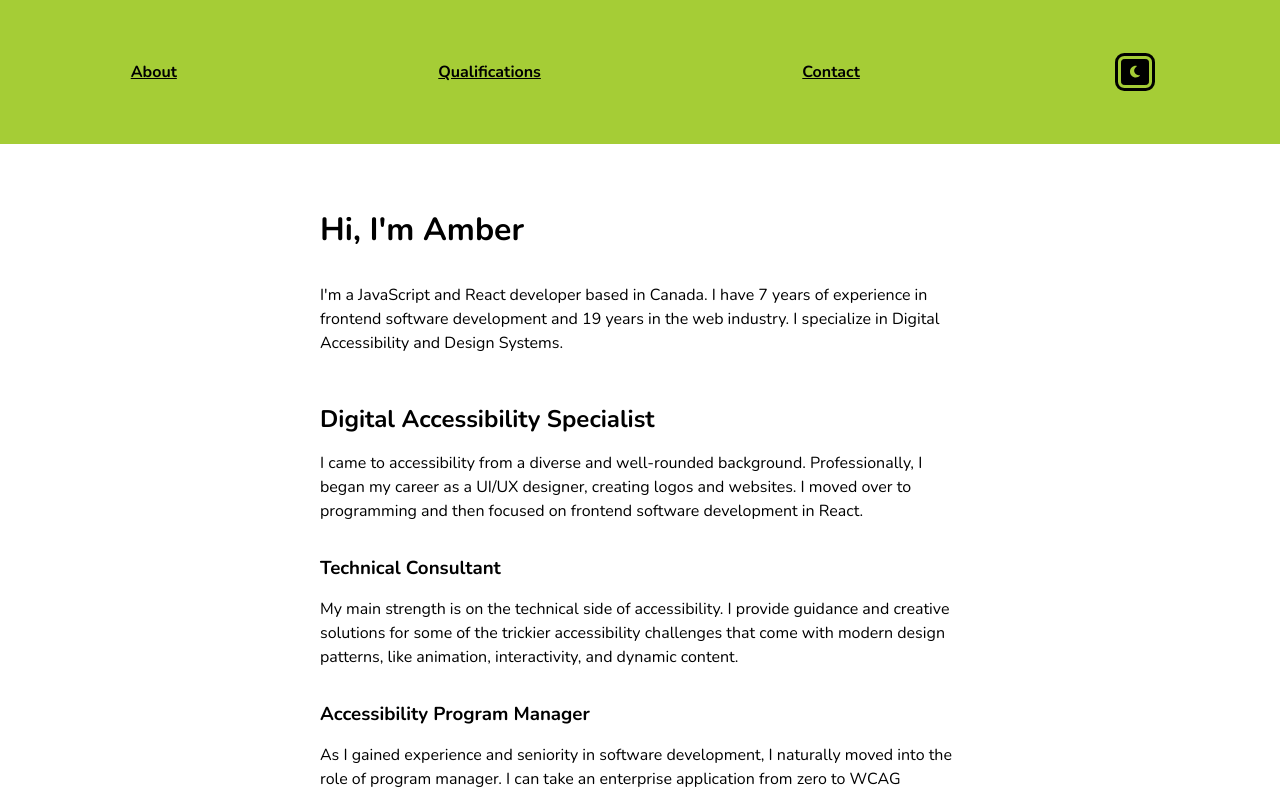
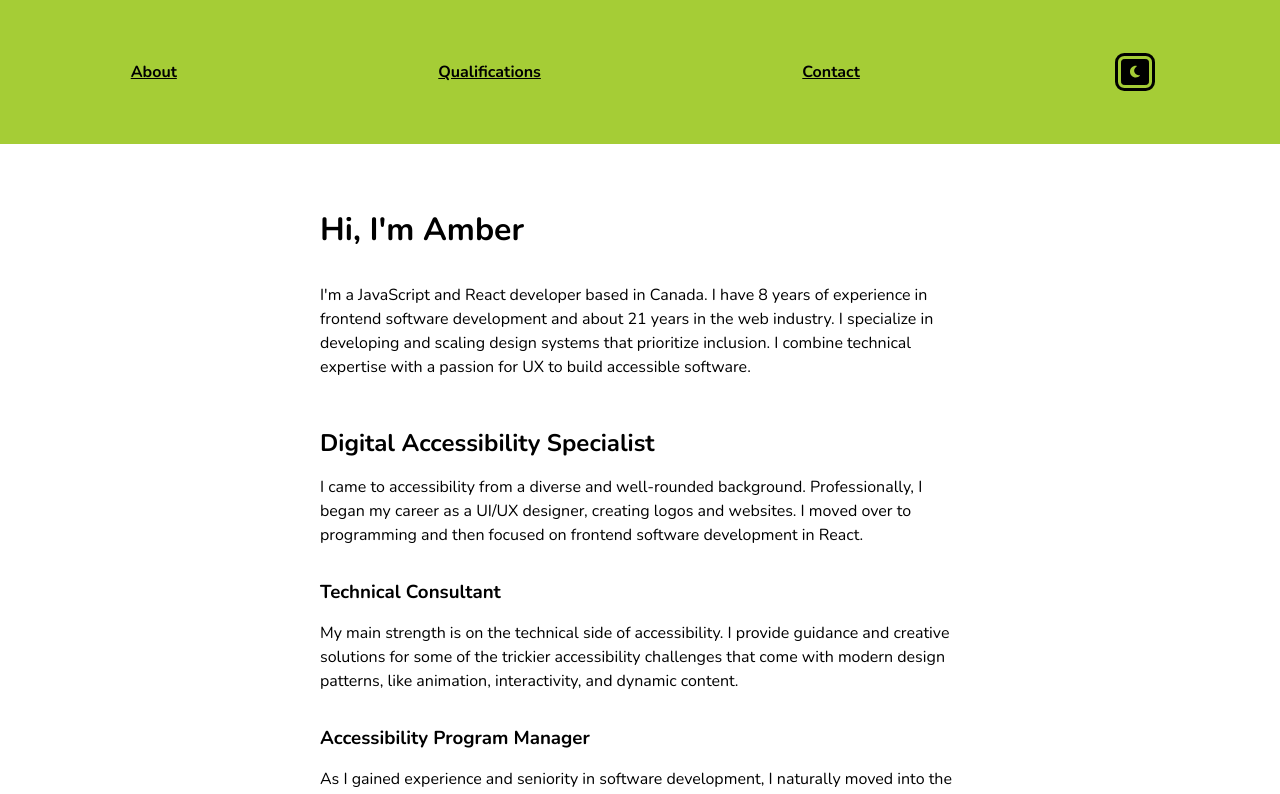
Before and after one commit to amberfrontend/website, a React (Create React App) app: page / in a window 1280 px wide. Shown: the top 794 px of the page. Built offline with nearby package versions, Linux system fonts and the light colour scheme.

Commit message:
Change values for years of experience and edit about

```diff
--- a/src/pages/About/About.tsx
+++ b/src/pages/About/About.tsx
@@ -7,8 +7,8 @@ export default function About() {
     const pageName = "About";
     const today = new Date();
     const year = today.getFullYear();
-    const yearsSoftware = year - 2017;
-    const yearsWeb = year - 1999 - 6;
+    const yearsSoftware = year - 2016;
+    const yearsWeb = year - 1999 - 4;
     const yearsNVC = year - 2006;
 
     useEffect(() => {
@@ -24,9 +24,10 @@ export default function About() {
                     <strong className="Opt">React</strong> developer based in{" "}
                     <strong className="Opt">Canada</strong>. I
                     have {`${yearsSoftware}`} years of experience in frontend
-                    software development and {`${yearsWeb}`} years in the web
-                    industry. I specialize in Digital Accessibility and Design
-                    Systems.
+                    software development and about {`${yearsWeb}`} years in the web
+                    industry. I specialize in developing and scaling design systems
+                    that prioritize inclusion. I combine technical expertise with a
+                    passion for UX to build accessible software.
                 </p>
             </Block>
             <Block>
```
